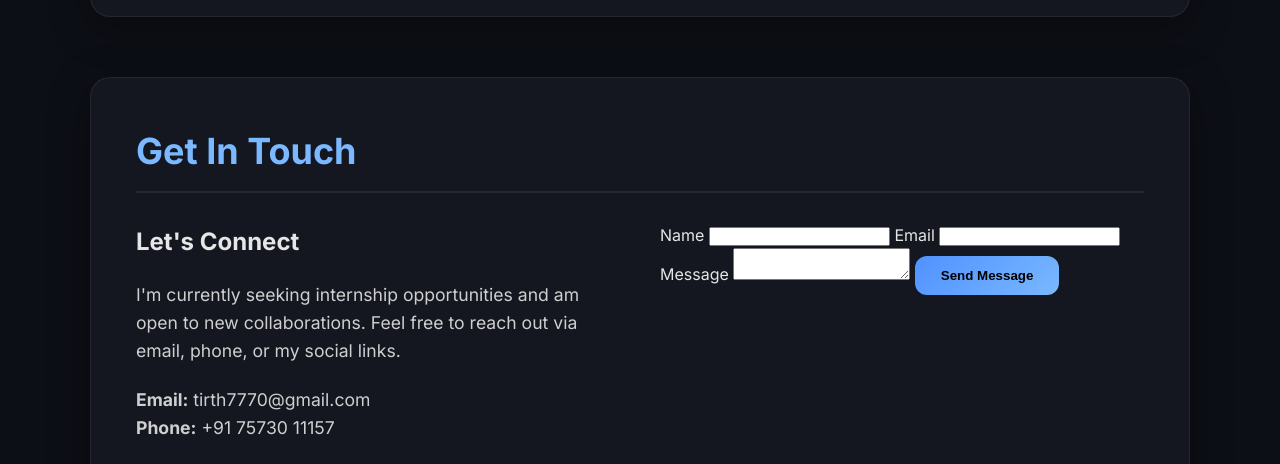
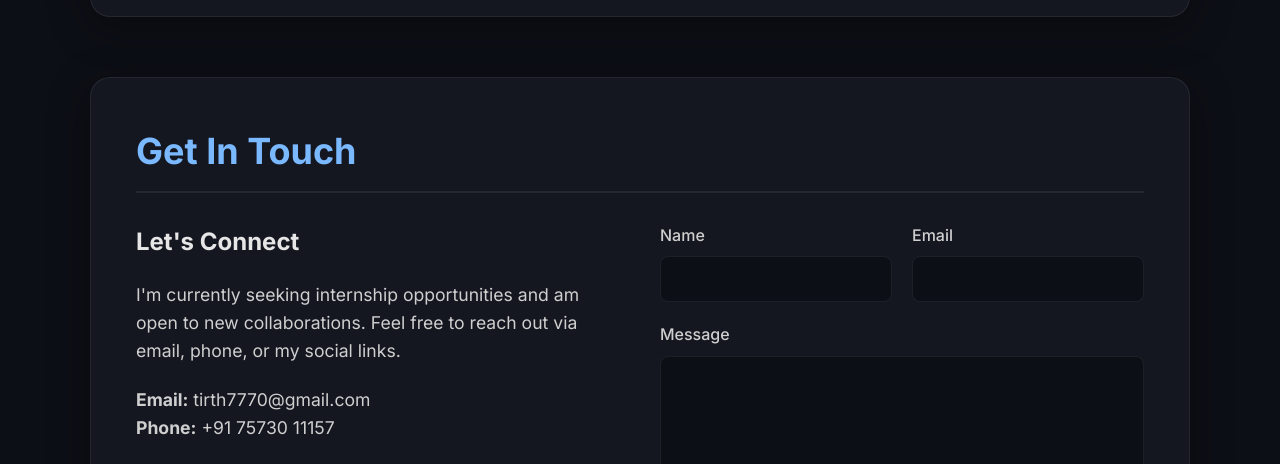
Before and after one commit to Tirth5105/Tirth5105.github.io, a plain HTML site: page index.html in a window 1280 px wide. Shown: the part 4832-5296 px from the top of the page. Drawn offline with Linux system fonts and the light colour scheme.

Commit message:
Update index.html

```diff
--- a/index.html
+++ b/index.html
@@ -349,54 +349,11 @@
         transform: scale(1.05);
     }
 
-    /* --- 9. Contact Section (NEW FORM & LINKS) --- */
+    /* --- 9. Contact Section (FIXED LAYOUT) --- */
     .contact-wrapper {
         display: grid;
         grid-template-columns: 1fr 1fr;
         gap: 40px;
-    }
-
-    .contact-form label {
-        display: block;
-        margin-bottom: 8px;
-        font-weight: 500;
-        color: var(--text-med);
-    }
-
-    .contact-form input,
-    .contact-form textarea {
-        width: 100%;
-        padding: 12px;
-        border-radius: 8px;
-        border: 1px solid var(--border-color);
-        background: var(--bg-dark);
-        color: var(--text-light);
-        font-family: 'Inter', sans-serif;
-        font-size: 1rem;
-        margin-bottom: 20px;
-    }
-
-    .contact-form textarea {
-        min-height: 120px;
-        resize: vertical;
-    }
-
-    .btn-submit {
-        display: inline-block;
-        padding: 12px 26px;
-        background: linear-gradient(135deg, var(--primary-blue-light), var(--primary-blue));
-        color: #000;
-        border-radius: 12px;
-        font-weight: 600;
-        text-decoration: none;
-        border: none;
-        cursor: pointer;
-        transition: all 0.3s ease;
-    }
-
-    .btn-submit:hover {
-        transform: scale(1.05);
-        box-shadow: 0 5px 20px rgba(79, 146, 255, 0.4);
     }
 
     .contact-info h3 {
@@ -423,6 +380,71 @@
     .social-links a:hover {
         color: var(--primary-blue);
         transform: scale(1.1);
+    }
+
+    /* --- New Form Styles --- */
+    .contact-form {
+        display: flex;
+        flex-direction: column;
+    }
+
+    .form-grid {
+        display: grid;
+        grid-template-columns: 1fr 1fr;
+        gap: 20px;
+    }
+
+    .form-group {
+        display: flex;
+        flex-direction: column;
+    }
+
+    .form-group label {
+        margin-bottom: 8px;
+        font-weight: 500;
+        color: var(--text-med);
+    }
+
+    .form-group input,
+    .form-group textarea {
+        width: 100%;
+        padding: 12px;
+        border-radius: 8px;
+        border: 1px solid var(--border-color);
+        background: var(--bg-dark);
+        color: var(--text-light);
+        font-family: 'Inter', sans-serif;
+        font-size: 1rem;
+    }
+
+    .form-group textarea {
+        min-height: 120px;
+        resize: vertical;
+    }
+
+    /* Add margin to the full-width message field */
+    .contact-form .form-group:has(textarea) {
+        margin-top: 20px;
+    }
+
+    .btn-submit {
+        display: inline-block;
+        padding: 12px 26px;
+        background: linear-gradient(135deg, var(--primary-blue-light), var(--primary-blue));
+        color: #000;
+        border-radius: 12px;
+        font-weight: 600;
+        text-decoration: none;
+        border: none;
+        cursor: pointer;
+        transition: all 0.3s ease;
+        margin-top: 20px; /* Add margin here */
+        align-self: flex-start; /* Align button to the left */
+    }
+
+    .btn-submit:hover {
+        transform: scale(1.05);
+        box-shadow: 0 5px 20px rgba(79, 146, 255, 0.4);
     }
 
     /* --- 10. Footer --- */
@@ -513,6 +535,17 @@
 
       .contact-wrapper {
           grid-template-columns: 1fr;
+      }
+
+      /* Stacks the form fields on mobile */
+      .form-grid {
+        grid-template-columns: 1fr;
+        gap: 0;
+      }
+
+      /* Add space between email and message on mobile */
+      .form-grid .form-group:last-child {
+          margin-top: 20px;
       }
     }
   </style>
@@ -755,16 +788,22 @@
             <a href="#" target="_blank" title="Twitter/X"><i class="fab fa-twitter"></i></a>
         </div>
     </div>
-    <form classcom="contact-form">
+
+    <form class="contact-form">
+        <div class="form-grid">
+            <div class="form-group">
                 <label for="name">Name</label>
                 <input type="text" id="name" name="name" required>
-
+            </div>
+            <div class="form-group">
                 <label for="email">Email</label>
                 <input type="email" id="email" name="email" required>
-
+            </div>
+        </div>
+        <div class="form-group">
             <label for="message">Message</label>
             <textarea id="message" name="message" required></textarea>
-
+        </div>
         <button type="submit" class="btn-submit">Send Message</button>
     </form>
     </div>
```
Lines whose indentation alone changed are shown as unchanged.
